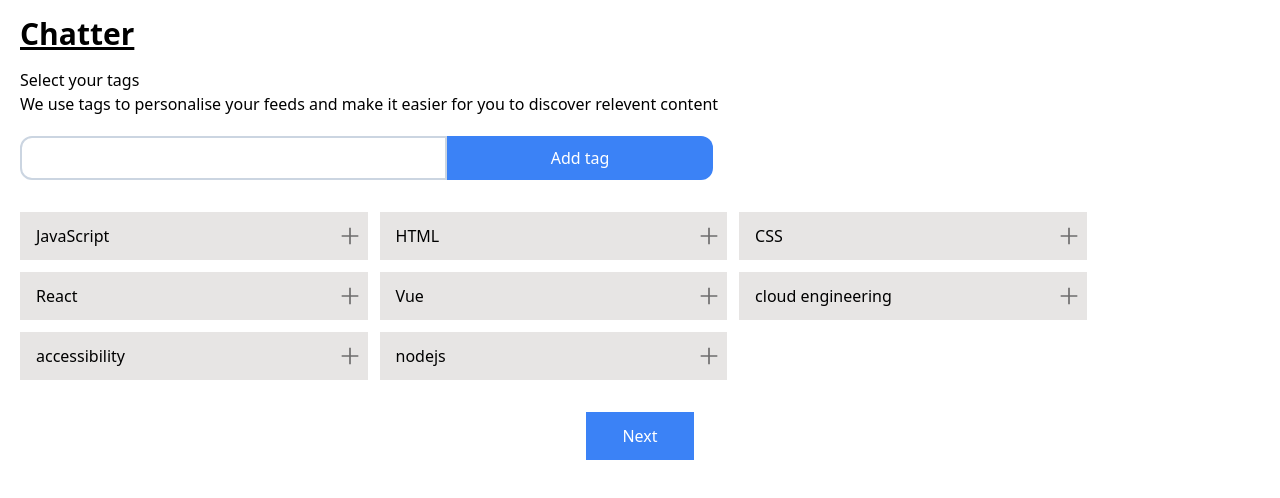
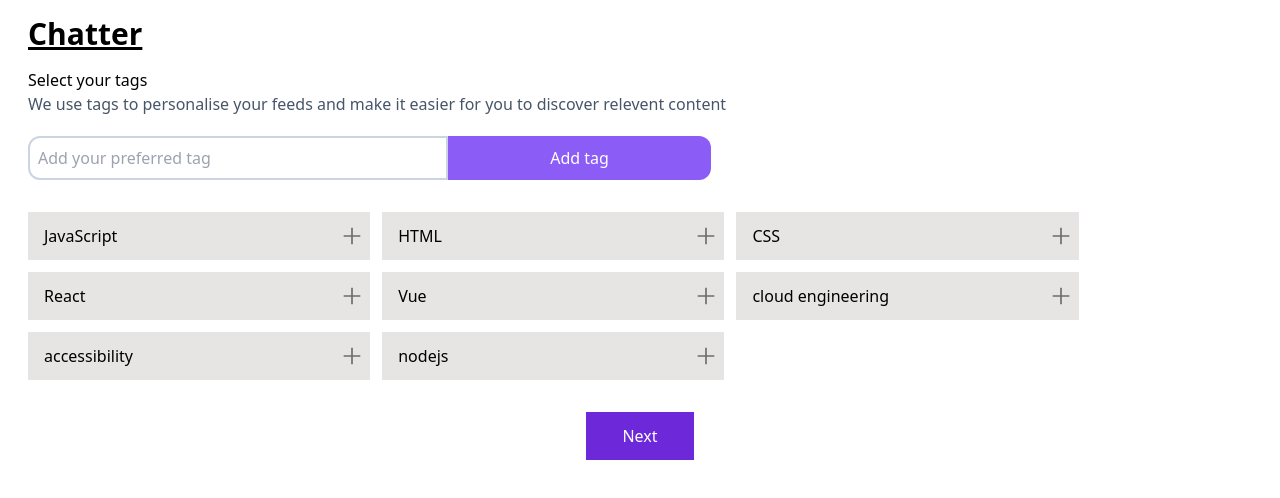
Before and after one commit to ibimina/ibimina-chatter, a Next.js app: page /tags in a window 1280 px wide. Shown: the top 498 px of the page. Built offline with nearby package versions, Linux system fonts and the light colour scheme; no server answers.

Commit message:
docs: save tags in array

```diff
--- a/src/pages/tags.tsx
+++ b/src/pages/tags.tsx
@@ -11,7 +11,7 @@ import useCollection from "@/hooks/useCollection";
 function Chatter() {
 	const { state } = useAuthContext();
 	const { data } = useCollection("users",state?.user?.uid)
-	let arr = data.tags
+	const [arr,setArr] = useState(data?.tags || [])
 	const [tag, setTag] = useState("")
 	const router = useRouter();
 
@@ -25,6 +25,7 @@ function Chatter() {
 		{ tag: "accessibility", selected: false },
 		{ tag: "nodejs", selected: false },
 	])
+	console.log(arr)
 	const getUserPreferredTag = async (e: React.FormEvent, tag: string) => {
 		const userRef = doc(firebaseStore, 'users', state?.user?.uid);
 		e.preventDefault()
@@ -33,9 +34,11 @@ function Chatter() {
 				return articleTag.tag.toLowerCase() === tag.toLowerCase()
 			})
 			if (exist) {
+				console.log(arr)
 				return
 			} else {
 				arr.push(tag)
+				console.log(arr)
 				setDoc(userRef, {
 					tags: arr
 				}, { merge: true });
@@ -71,7 +74,7 @@ function Chatter() {
 			const userRef = doc(firebaseStore, 'users', state?.user?.uid);
 			e.currentTarget.setAttribute('aria-pressed', 'false');
 			const updateArray = arr.filter((userTag: string) => userTag !== tag)
-			arr = updateArray
+			setArr(updateArray)
 			setDoc(userRef, {
 				tags: arr
 			}, { merge: true });
@@ -81,34 +84,33 @@ function Chatter() {
 		if (state?.user === null) {
 			router.push('/')
 		}
-
 	}, [router, state]);
 	return (
 		<>
 			<section>
-				<h1 className={`text-3xl font-bold underline ml-5 my-4`}>Chatter</h1>
+				<h1 className={`text-3xl font-bold underline ml-5 my-4 md:px-2`}>Chatter</h1>
 				<div className={`pb-3`}>
-					<div className={`w-10/12 mr-auto ml-5`}>
+					<div className={`w-10/12 ml-5 md:px-2`}>
 						<div className={`mb-5`}>
-							<p className={``}>Select your tags</p>
-							<p>
+							<p className={`font-medium`}>Select your tags</p>
+							<p className="text-slate-600">
 								We use tags to personalise your feeds and make it easier for you to discover relevent content
 							</p>
 						</div>
 						<form className={`flex rounded-xl items-stretch`} onSubmit={(e) => getUserPreferredTag(e, tag)}>
-							<input type="text" name="tag" value={tag} onChange={(e) => setTag(e.target.value.trim())} className={`border-2 border-solid border-slate-300 basis-9/12 md:basis-6/12 lg:basis-2/5 p-2 rounded-s-xl`} />
-							<input type="submit" value="Add tag" className={`bg-blue-500 block basis-1/4 text-white rounded-e-xl`} />
+							<input type="text" name="tag" placeholder="Add your preferred tag" value={tag} onChange={(e) => setTag(e.target.value)} className={`border-2 border-solid border-slate-300 basis-9/12 md:basis-6/12 lg:basis-2/5 p-2 rounded-s-xl`} />
+							<input type="submit" value="Add tag" className={`bg-violet-500 font-medium block basis-1/4 text-white rounded-e-xl hover:bg-violet-800 cursor-pointer`} />
 						</form>
 						<div className={`grid md:grid-cols-2 lg:grid-cols-3 gap-3 my-8`}>
 							{articleTags.map((articleTag, index) =>
-								<div key={index} className={`flex justify-between items-center bg-stone-200`} aria-selected='false'>
-									<p className={`px-4 py-3`}>{articleTag.tag} </p>
-									<button onClick={(e) => addUserTags(e, articleTag.tag)} className={`bg-contain bg-no-repeat bg-center w-5 h-5 m-2  ${styles.add}`} aria-label="add tag" aria-pressed={articleTag.selected}></button>
+								<div key={index} className={`flex justify-between items-center bg-stone-200 hover:bg-zinc-500 hover:text-slate-100 cursor-pointer`} aria-selected='false'>
+									<p className={`px-4 py-3 font-medium`}>{articleTag.tag} </p>
+									<button onClick={(e) => addUserTags(e, articleTag.tag)} className={`bg-contain bg-no-repeat bg-center w-5 h-5 m-2 ${styles.add}`} aria-label="add tag" aria-pressed={articleTag.selected}></button>
 								</div>
 							)}
 						</div>
 					</div>
-					<Link href="/chatter" className={`bg-blue-500 text-white px-9 py-3 mx-auto mb-4 block w-max`}>Next</Link>
+					<Link href="/chatter" className={`bg-violet-700 text-white px-9 py-3 mx-auto mb-4 font-medium block w-max hover:bg-purple-600 `}>Next</Link>
 				</div>
 			</section>
 		</>
```
